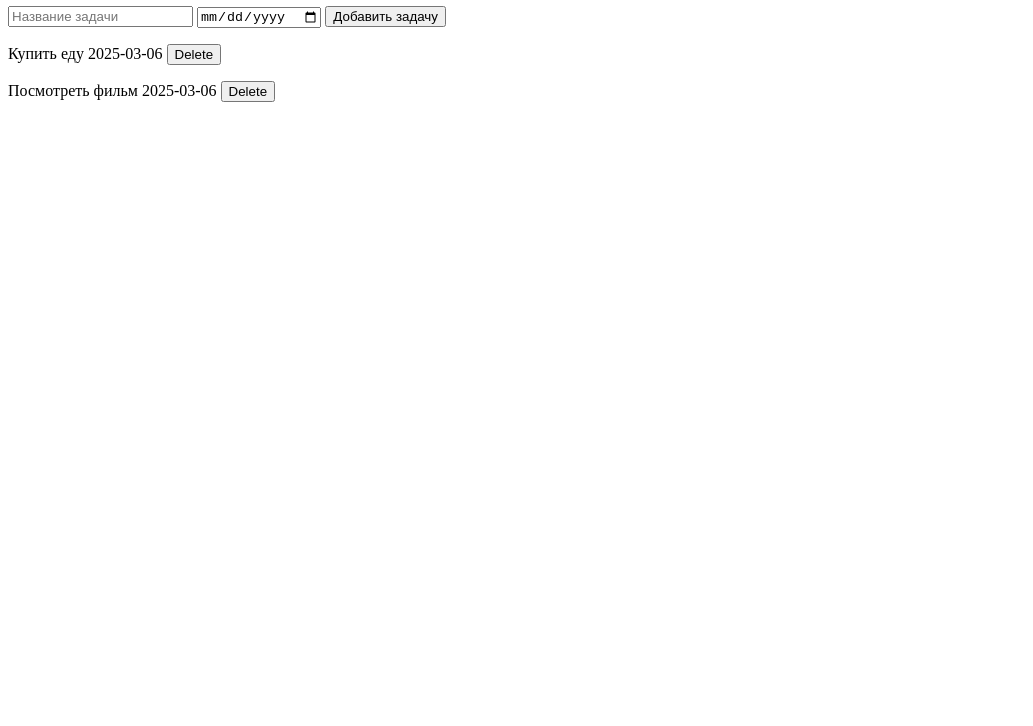
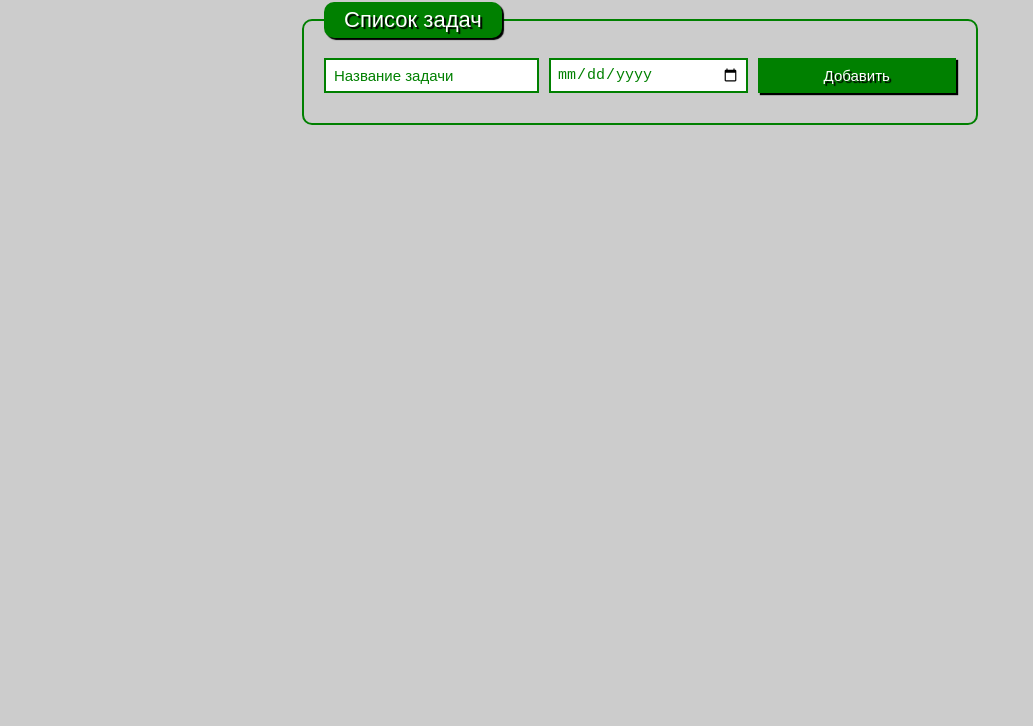
Before and after one commit to MaximZozulya/Todo, a plain HTML site: page index.html in a window 1280 px wide. Shown: the part 74-800 px from the top of the page, without its empty margins (0-1033 px from the left). Drawn offline with Linux system fonts and the light colour scheme.

Commit message:
Added styles to the project

```diff
--- a/css/style.css
+++ b/css/style.css
@@ -0,0 +1,103 @@
+body {
+  width: 680px;
+  margin: 0 auto;
+  background-color: #cccccc;
+  font-family: Arial;
+}
+
+h1 {
+  font-size: 36px;
+  font-weight: bold;
+  text-align: center;
+  color: #ffffffff;
+  text-shadow: 2px 2px 1px black;
+  margin-bottom: 10px;
+}
+
+fieldset {
+  padding: 20px;
+  border: 2px solid #008000;
+  border-radius: 10px;
+}
+
+legend {
+  padding: 5px 20px;
+  font-size: 22px;
+  background-color: #008000;
+  color: #ffffffff;
+  border-radius: 10px;
+  text-shadow: 2px 2px 1px black;
+  box-shadow: 2px 2px 1px black;
+}
+
+.todo-grid,
+.input-grid {
+  display: grid;
+  grid-template-columns: 1fr 1fr 1fr;
+  gap: 10px;
+}
+
+.input-grid {
+  margin-bottom: 10px;
+  align-items: stretch;
+}
+
+.todo-input,
+.date-input {
+  font-size: 15px;
+  padding: 6px;
+  border: 2px solid #008000;
+  color: #008000;
+}
+
+.todo-input:focus {
+  outline: none;
+  border: 2px solid #008000;
+  box-shadow: 0px 0px 5px #008000;
+}
+
+.date-input:focus {
+  outline: none;
+  border: 2px solid #008000;
+  box-shadow: 0px 0px 5px #008000;
+}
+
+.todo-input::placeholder {
+  color: #008000;
+  padding-left: 2px;
+}
+
+.todo-task, .todo-date {
+  font-weight: bold;
+  align-self: center;
+  background-color: #008000;
+  padding: 5px;
+  color: #ffffff;
+  text-shadow: 2px 2px 1px black;
+  box-shadow: 2px 2px 1px black;
+}
+
+.todo-date {
+  text-align: center;
+}
+
+.add-button {
+  background-color: #008000;
+  color: #ffffffff;
+  border: none;
+  font-size: 15px;
+  cursor: pointer;
+  text-shadow: 2px 2px 1px black;
+  box-shadow: 2px 2px 1px black;
+}
+
+.delete-button {
+  padding: 5px;
+  background-color: #a30909;
+  color: #ffffffff;
+  border: none;
+  font-size: 15px;
+  cursor: pointer;
+  text-shadow: 2px 2px 1px black;
+  box-shadow: 2px 2px 1px black;
+}
--- a/index.html
+++ b/index.html
@@ -8,11 +8,17 @@
   </head>
   <body>
     <h1>Todo list</h1>
-    <input class="js-input" placeholder="Название задачи">
-    <input class="js-date" type="date">
-    <button onclick="addTodo();">Добавить задачу</button>
+    <fieldset>
+      <legend>Список задач</legend>
+      <div class="input-grid">
+        <input class="js-input todo-input" placeholder="Название задачи">
+        <input class="js-date date-input" type="date">
+        <button class="add-button" onclick="addTodo();">Добавить</button>
+      </div>
 
-    <div class="js-todo"></div>
+      <div class="js-todo todo-grid"></div>
+
+    </fieldset>
 
 
     <script src="js/todo.js"></script>
--- a/js/todo.js
+++ b/js/todo.js
@@ -1,13 +1,7 @@
 'use strict';
 
 // 1.Создаем массив для хранения наших задач
-const todoList = [{
-  name: 'Купить еду',
-  dueDate: '2025-03-06'
-},{
-  name: 'Посмотреть фильм',
-  dueDate: '2025-03-06'
-}];
+const todoList = [];
 
 // Отображаем список на странице
 renderTodo();
@@ -20,11 +14,12 @@ function renderTodo() {
     const todoObject = todoList[i];
     const {name, dueDate} = todoObject;
     const html =
-    `<p>${name} ${dueDate}
-     <button onclick="
+    `<div class="todo-task">${name}</div>
+     <div class="todo-date">${dueDate}</div>
+     <button class="delete-button" onclick="
      todoList.splice(${i}, 1);
      renderTodo();
-     ">Delete</button></p>`; // удалям 1 значение из списка и обновляем список с помощью функции renderTodo()
+     ">Delete</button>`; // удалям 1 значение из списка и обновляем список с помощью функции renderTodo()
     todoListHTML += html;
   }
   document.querySelector('.js-todo').innerHTML = todoListHTML;
```
